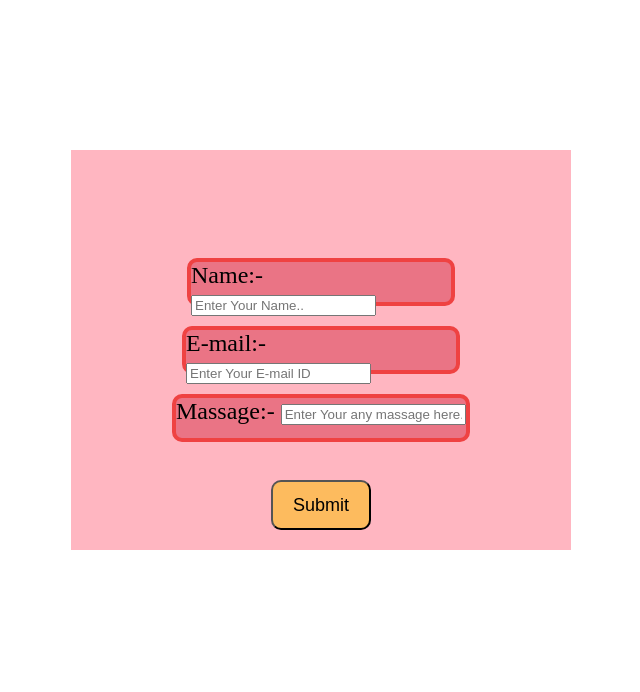
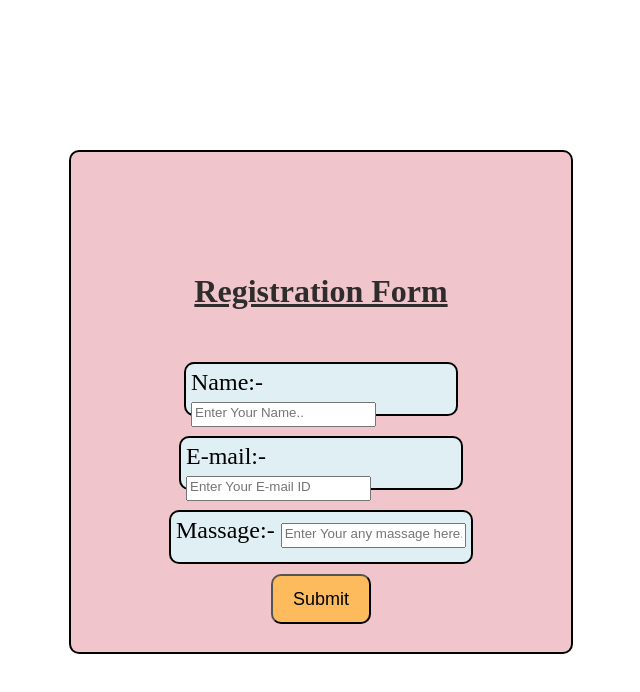
Before and after one commit to Aksharasimariya/CSS-Assignment-New, a plain HTML site: page Assignment-10-Styling Contact Form/index.html in a window 1280 px wide. Shown: the whole page, without its empty margins (319-959 px from the left). Drawn offline with Linux system fonts and the light colour scheme.

Commit message:
css-new-assignment

```diff
--- a/Assignment-10-Styling Contact Form/index.html
+++ b/Assignment-10-Styling Contact Form/index.html
@@ -8,6 +8,7 @@
 </head>
 <body>
     <div class="contact-form">
+        <p>Registration Form</p>
         <div class="name">Name:-
         <input type="text" name="" id="" placeholder="Enter Your Name..">
         </div>
--- a/Assignment-10-Styling Contact Form/style.css
+++ b/Assignment-10-Styling Contact Form/style.css
@@ -5,40 +5,56 @@ body{
     align-items: center;
     margin-top: 150px;
 }
+p{
+    color: rgb(46, 44, 44);
+    font-weight: bold;
+    font-size:xx-large;
+    text-decoration-line: underline;
+}
 
 .contact-form{
     width: 500px;
-    height: 400px;
+    height: 500px;
     display:flex;
     flex-direction: column;
     justify-content: center;
     align-items: center;
     gap:20px;
-    background-color: lightpink;
+    background-color: rgb(240, 198, 204);
+    border:2px solid black;
+    border-radius: 10px;
+}
+input{
+    width: full;
+    height: full;
+    padding-bottom: 5px;
 }
 .name{
     width: 260px;
     height: 40px;
     font-size:x-large;
-    background-color: rgb(234, 116, 133);
-    border: 4px solid rgb(239, 66, 66);
+    background-color: rgb(224, 239, 244);
+    border: 2px solid black;
     border-radius: 10px;
+    padding: 5px;
 }
 .email{
     width: 270px;
     height: 40px;
     font-size:x-large;
-    background-color: rgb(234, 116, 133);
-    border: 4px solid rgb(239, 66, 66);
+    background-color: rgb(224, 239, 244);
+    border: 2px solid black;
     border-radius: 10px;
+    padding: 5px;
 }
 .massage{
     width: 290px;
     height: 40px;
     font-size:x-large;
-    background-color: rgb(234, 116, 133);
-    border: 4px solid rgb(239, 66, 66);
+    background-color: rgb(224, 239, 244);
+    border: 2px solid black;
     border-radius: 10px;
+    padding: 5px;
 }
 button{
     width: 100px;
@@ -48,7 +64,7 @@ button{
     border-radius: 10px;
 }
 .btn{
-    margin-top: -70px;
+    margin-top: -80px;
 }
 input:hover{
     background-color: rgb(207, 213, 224);
--- a/Assignment-13-Creating-Animations/style.css
+++ b/Assignment-13-Creating-Animations/style.css
@@ -21,7 +21,7 @@ body{
    animation-duration: 2000ms;
    animation-name: left-right;
    animation-duration: 3s;
-   transform-style: preserve-3d;
+   animation-iteration-count: infinite;
 
 
 }
--- a/Assignment-14-Product-Card/style.css
+++ b/Assignment-14-Product-Card/style.css
@@ -17,14 +17,19 @@ body{
     margin-top: 100px;
     border:1px solid black;
     box-shadow: 10px 3px 60px rgb(146, 145, 145);
+    transition:1s all;
 }
 .card{
     width: 300px;
     height: 420px;
     position: relative;
     background-color:rgba(192, 189, 189, 0.762);
+
 }
+.container:hover{
+    transform: scale(1.1);
 
+}
 .product-img{
     width: 300px;
     height: 250px;
@@ -95,27 +100,3 @@ body{
     border-radius: 50%;
 
 }
-.btn::before{
-    content:"";
-    position: absolute;
-    top:50%;
-    left:50%;
-    transform: translate(-50%, -50%);
-    border:1px solid #35353f;
-    height: 45px;
-    transition: 0.3s;
-}
-
-.card::before{
-    width: 165px;
-    border-radius: 50px;
-}
-.favourite::before{
-    width: 45px;
-    border-radius: 50%;
-
-}
-
-.btn:hover::before{
-    border-color: white;
-}
```
Also changed, not shown: Assignment-17-responsive Design with Media Queries/style.css (+4 -4 lines), Assignment-9-Media-Queries/style.css (+19 -3 lines).
